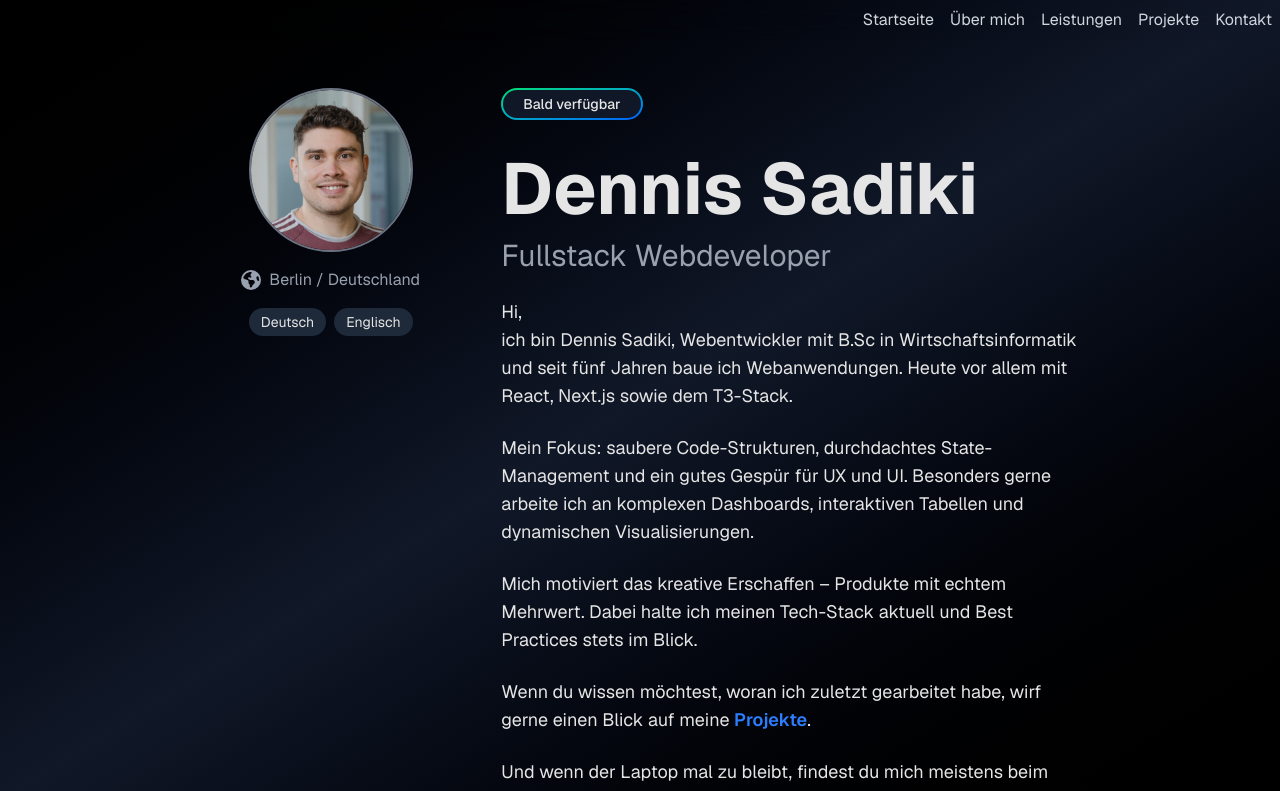
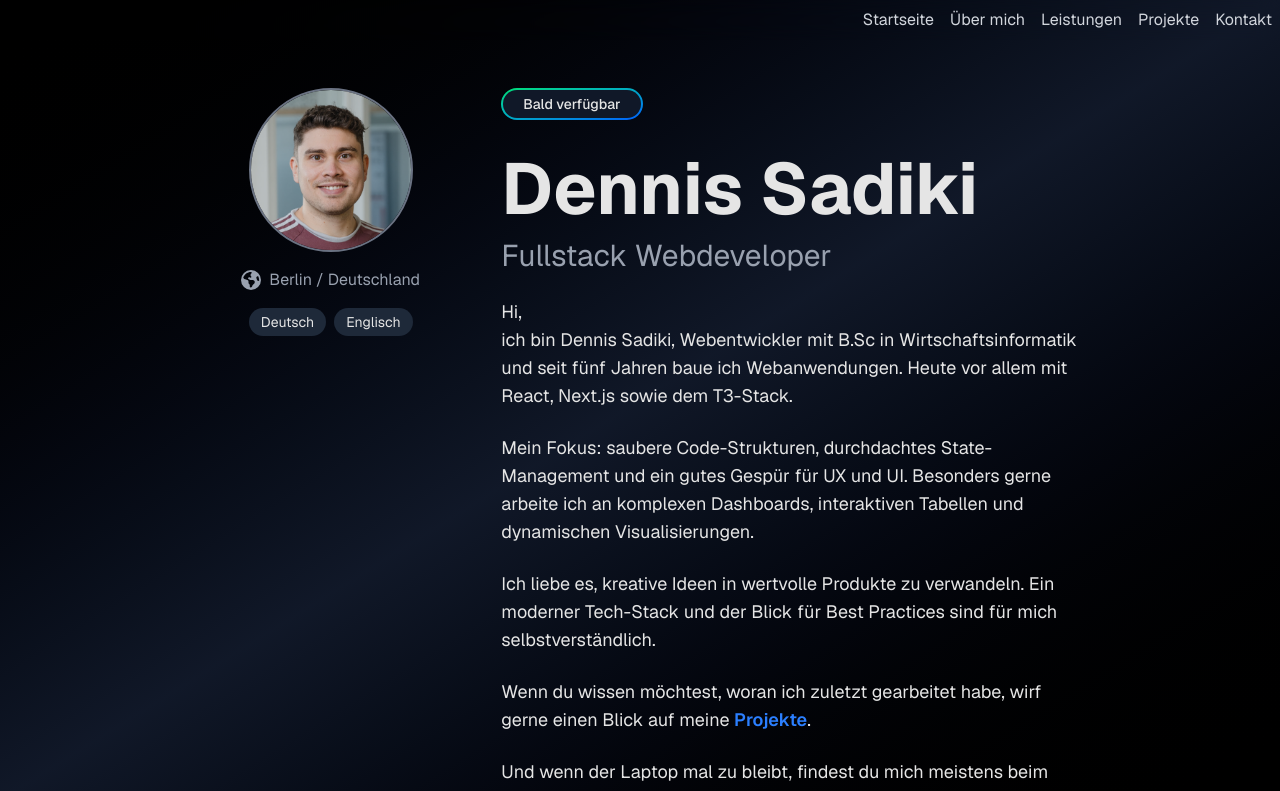
Before and after one commit to AchillesGit/portfolio, a Next.js app: page /profil in a window 1280 px wide. Shown: the top 791 px of the page. Built offline with nearby package versions, Linux system fonts and the light colour scheme.

Commit message:
Refactor About section text for clarity and improved expression of motivation

```diff
--- a/app/profil/page.tsx
+++ b/app/profil/page.tsx
@@ -66,9 +66,9 @@ export default function About() {
           </p>
 
           <p className='text-lg'>
-            Mich motiviert das kreative Erschaffen – Produkte mit echtem
-            Mehrwert. Dabei halte ich meinen Tech-Stack aktuell und Best
-            Practices stets im Blick.
+            Ich liebe es, kreative Ideen in wertvolle Produkte zu verwandeln.
+            Ein moderner Tech-Stack und der Blick für Best Practices sind für
+            mich selbstverständlich.
           </p>
 
           <p className='text-lg'>
```
